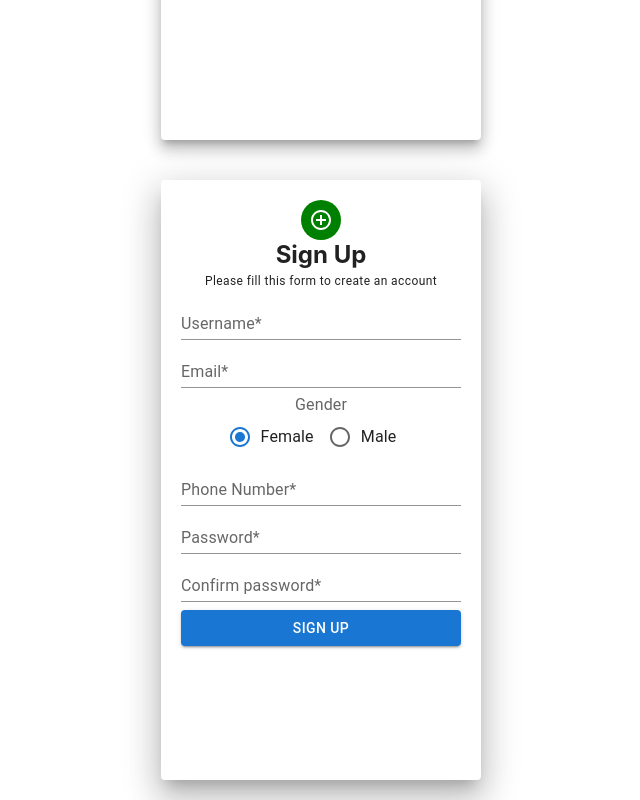
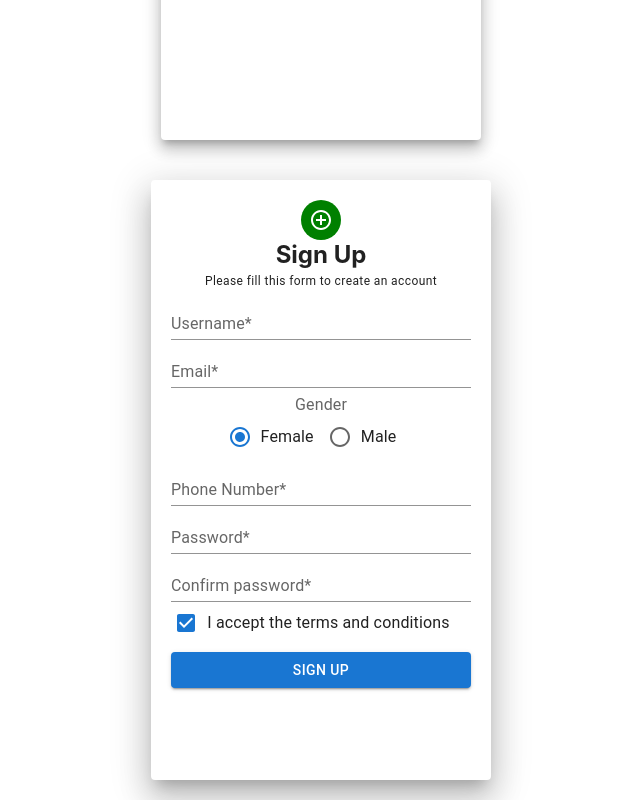
Before and after one commit to Asna1303/Placeme-2.0, a React (Create React App) app: page /signup in a window 1280 px wide. Shown: the part 480-1280 px from the top of the page, without its empty margins (319-959 px from the left). Built offline with nearby package versions, Linux system fonts and the light colour scheme.

Commit message:
added the checkbox

```diff
--- a/src/molecules/signup.js
+++ b/src/molecules/signup.js
@@ -12,9 +12,10 @@ import FormControl from '@mui/material/FormControl';
 import FormLabel from '@mui/material/FormLabel';
 
 import { Typography } from '@mui/material';
+import Checkbox from '@mui/material/Checkbox';
 
 const Signup = () => {
-  const paperStyle = { padding: 20, height: '70vh', width: 280, margin: '20px auto' };
+  const paperStyle = { padding: 20, height: '70vh', width: 300, margin: '20px auto' };
   const avatarStyle = { backgroundColor: 'green' };
 const headerStyle={margin:0}
 const buttonStyle={margin:'8px 0'}
@@ -53,6 +54,9 @@ const marginTop={marginTop:5}
   <TextField id="standard-basic" label="Password*" variant="standard" placeholder="Enter your password" fullWidth/>
 
   <TextField id="standard-basic" label="Confirm password*" variant="standard" placeholder="Enter your password" fullWidth/>
+
+                    <FormControlLabel control={<Checkbox defaultChecked />} label="I accept the terms and conditions" />
+
   <Button variant="contained" type='submit' style={buttonStyle} color='primary' fullWidth>SIGN UP</Button>
         </form>
       </Paper>
```
